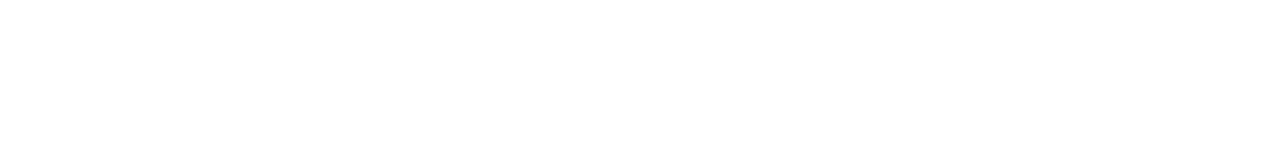
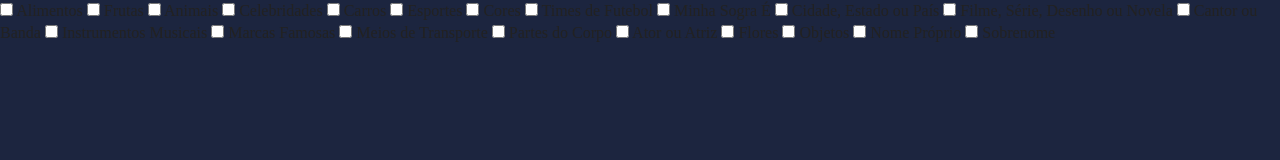
Before and after one commit to MateusDanieel/adedonha, a website: page app/index.html in a window 1280 px wide. Drawn offline with Linux system fonts and the light colour scheme.

Commit message:
feat: adiciona temas.

```diff
--- a/app/index.html
+++ b/app/index.html
@@ -3,10 +3,10 @@
 <head>
     <meta http-equiv="X-UA-Compatible" content="IE=edge">
     <meta charset="utf-8">
-    <title></title>
+    <title>JOGAR STOP | ADEDONHA</title>
     <meta name="description" content="">
     <meta name="viewport" content="width=device-width, initial-scale=1">
-    <meta property="og:title" content="">
+    <meta property="og:title" content="JOGAR STOP | ADEDONHA">
     <meta property="og:type" content="">
     <meta property="og:url" content="">
     <meta property="og:image" content="">
@@ -19,6 +19,75 @@
 </head>
 <body>
 
+    <section class="sec-themes">
+
+        <div class="container">
+            <input type="checkbox" id="alimentos" name="alimentos" value="Alimentos">
+            <label for="alimentos">Alimentos</label>
+
+            <input type="checkbox" id="frutas" name="frutas" value="Frutas">
+            <label for="frutas">Frutas</label>
+
+            <input type="checkbox" id="animais" name="animais" value="Animais">
+            <label for="animais">Animais</label>
+
+            <input type="checkbox" id="celebridades" name="celebridades" value="Celebridades">
+            <label for="celebridades">Celebridades</label>
+
+            <input type="checkbox" id="carros" name="carros" value="Carros">
+            <label for="carros">Carros</label>
+
+            <input type="checkbox" id="esportes" name="esportes" value="Esportes">
+            <label for="esportes">Esportes</label>
+
+            <input type="checkbox" id="cores" name="cores" value="Cores">
+            <label for="cores">Cores</label>
+
+            <input type="checkbox" id="times_futebol" name="times_futebol" value="Times de Futebol">
+            <label for="times_futebol">Times de Futebol</label>
+
+            <input type="checkbox" id="mse" name="mse" value="Minha Sogra É">
+            <label for="mse">Minha Sogra É</label>
+
+            <input type="checkbox" id="cep" name="cep" value="Cidade, Estado ou País">
+            <label for="cep">Cidade, Estado ou País</label>
+
+            <input type="checkbox" id="fsdn" name="fsdn" value="Filme, Série, Desenho ou Novela">
+            <label for="fsdn">Filme, Série, Desenho ou Novela</label>
+
+            <input type="checkbox" id="cantor_banda" name="cantor_banda" value="Cantor ou Banda">
+            <label for="cantor_banda">Cantor ou Banda</label>
+
+            <input type="checkbox" id="instrumentos" name="instrumentos" value="Instrumentos Musicais">
+            <label for="instrumentos">Instrumentos Musicais</label>
+
+            <input type="checkbox" id="marcas" name="marcas" value="Marcas Famosas">
+            <label for="marcas">Marcas Famosas</label>
+
+            <input type="checkbox" id="meios_transporte" name="meios_transporte" value="Meios de Transporte">
+            <label for="meios_transporte">Meios de Transporte</label>
+
+            <input type="checkbox" id="partes_corpo" name="partes_corpo" value="Partes do Corpo">
+            <label for="partes_corpo">Partes do Corpo</label>
+
+            <input type="checkbox" id="partes_corpo" name="partes_corpo" value="Partes do Corpo">
+            <label for="partes_corpo">Ator ou Atriz</label>
+
+            <input type="checkbox" id="flores" name="flores" value="Flores">
+            <label for="flores">Flores</label>
+
+            <input type="checkbox" id="obj" name="obj" value="Objetos">
+            <label for="obj">Objetos</label>
+
+            <input type="checkbox" id="nome" name="nome" value="Nome Próprio">
+            <label for="nome">Nome Próprio</label>
+
+            <input type="checkbox" id="sobrenome" name="sobrenome" value="Sobrenome">
+            <label for="sobrenome">Sobrenome</label>
+        </div>
+
+    </section>
+
     <script src="dist/js/script.min.js"></script>
 </body>
 </html>
--- a/app/src/scss/_base.scss
+++ b/app/src/scss/_base.scss
@@ -7,3 +7,15 @@
 @custom-media --deskMini (width > 992px);
 @custom-media --desk (width > 1248px);
 @custom-media --deskWide (width > 1440px);
+
+$black: #000;
+$white: #fff;
+$primary: #ce2eff;
+$secondary: #a52ff7;
+
+body {
+    background-color: #1c253f;
+    padding: 0;
+    margin: 0;
+    box-sizing: border-box;
+}
```
Also changed, not shown: package.json (+10 -2 lines), app/dist/css/style.min.css, 1 other file.
